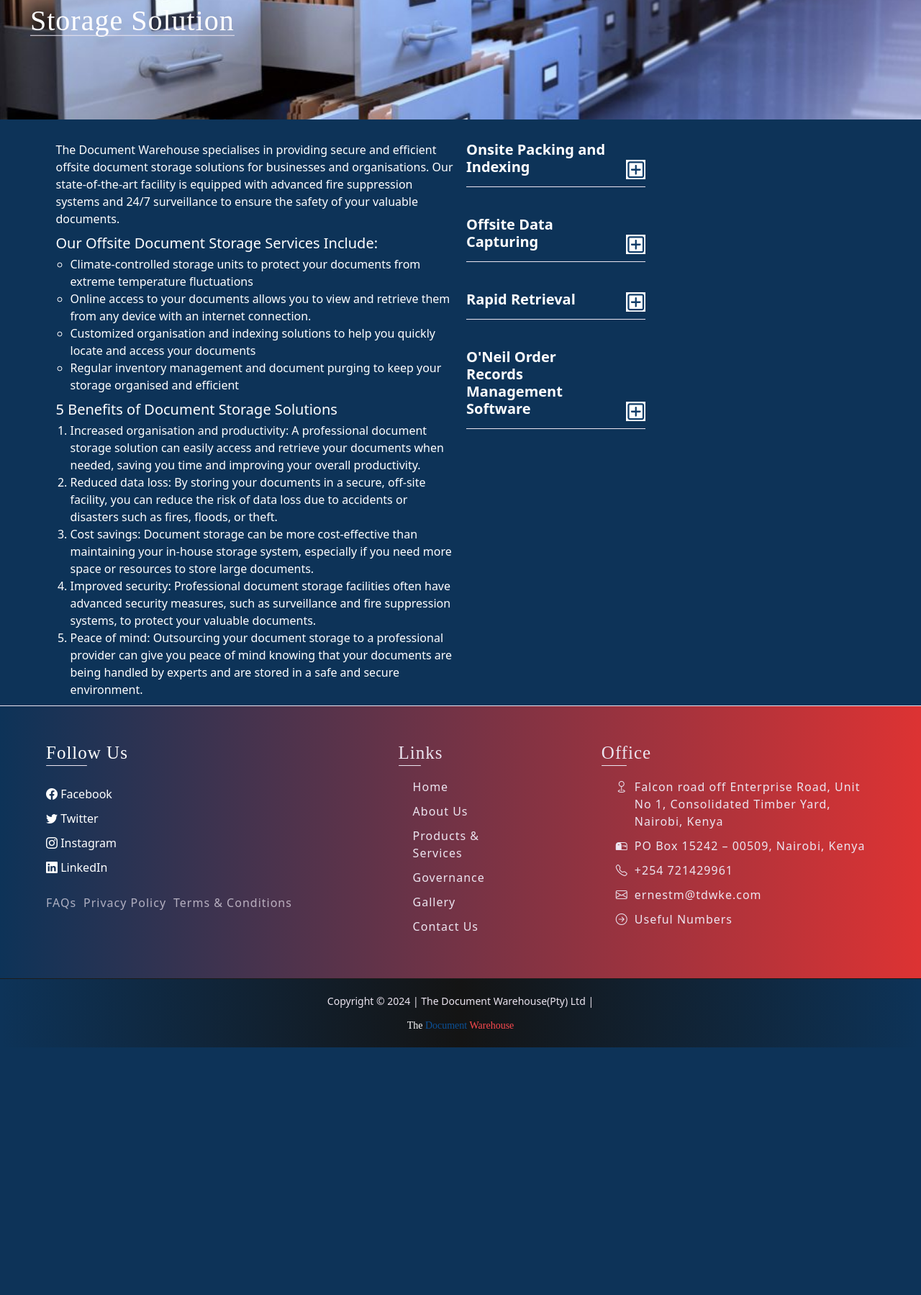
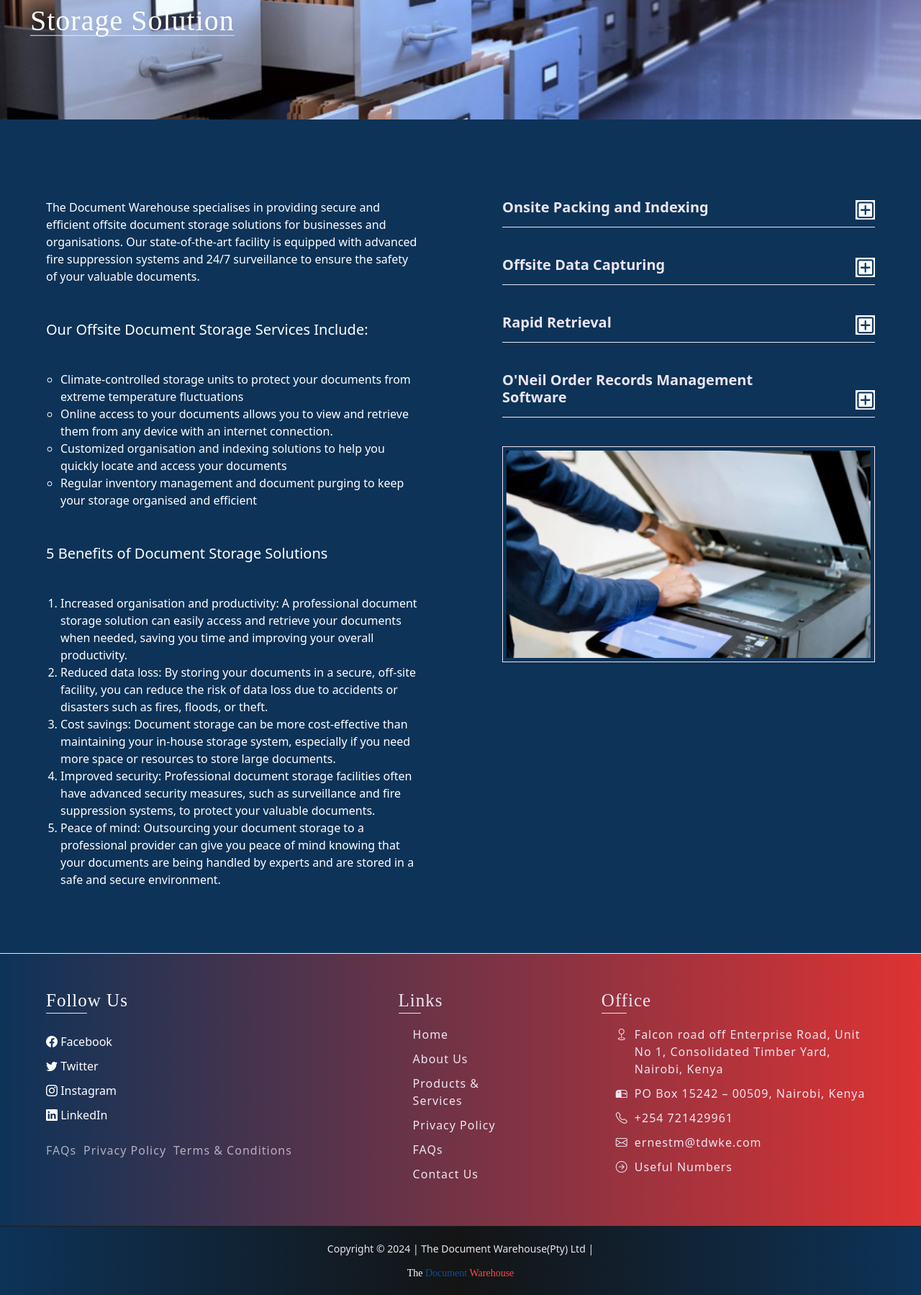
Before and after one commit to OwinoLucas/TDW, a Django app: page /sos/ in a window 1280 px wide. Shown: the part 194-1993 px from the top of the page at 72% size. Before the commit the page ends 1649 px from the top, so only its background shows below. Run offline with Django 5.2, Linux system fonts and the light colour scheme; some libraries are stand-ins or nearby versions; some web fonts are replaced.

Commit message:
clean up

```diff
--- a/tdwsite/templates/base.html
+++ b/tdwsite/templates/base.html
@@ -136,14 +136,14 @@
                             </li>
 
                             <li>
-                                <a href="{% url 'enquiry' %}" onclick="">
-                                    Governance
+                                <a href="{% url 'policy' %}" onclick="">
+                                    Privacy Policy
                                 </a>
                             </li>
 
                             <li>
-                                <a href="{% url 'pics' %}" onclick="">
-                                    Gallery
+                                <a href="{% url 'FAQs' %}" onclick="">
+                                    FAQs
                                 </a>
                             </li>
 
--- a/tdwsite/templates/index.html
+++ b/tdwsite/templates/index.html
@@ -2,7 +2,7 @@
 {% load static %}
 {% block content %}
 <section class="home-sec">
-    <img class="img-cnt" src="{% static 'images/bg.jpeg' %}"
+    <img class="img-cnt" src="{% static 'images/pic14.jpg' %}"
         alt="Welcome to TDW"
         title="Welcome to TDW"
         style="background-attachment: fixed; background-repeat: no-repeat; background-position: center;"/>
--- a/tdwsite/templates/nav.html
+++ b/tdwsite/templates/nav.html
@@ -121,17 +121,17 @@
                 <div class="dropdown" onclick="">
                     <ul>
                         <li class="dropdown-link" onclick="">
-                            <a href="{% url 'dpa' %}" onclick="">
+                            <a href="https://thedocumentwarehouse.com/ken/wp-content/uploads/sites/5/2023/08/DATA-PROTECTION-POLICY.docx.pdf" onclick="">
                                 Data Protection Act Kenya, 2019
                             </a>
                         </li>
-                        <li class="dropdown-link" onclick="">
+                        <!-- <li class="dropdown-link" onclick="">
                             <a href="{% url 'enquiry' %}" onclick="">
                                 Enquiry
-                        </li>
+                        </li> -->
                         <li class="dropdown-link" onclick="">
-                            <a href="https://thedocumentwarehouse.com/ken/wp-content/uploads/sites/5/2023/08/DATA-PROTECTION-POLICY.docx.pdf" onclick="">
-                                Policy
+                            <a href="{% url 'policy' %}" onclick="">
+                                Privacy Policy
                         </li>
                         <li class="dropdown-link" onclick="">
                             <a href="{% url 'downloads' %}" onclick="">
--- a/tdwsite/templates/prod&services/sos.html
+++ b/tdwsite/templates/prod&services/sos.html
@@ -15,16 +15,11 @@
     </div>
 </section>
 <br><br>
-<section class="section" style="color: white;">
-
-    <div class="container">
 
 
-        <div class="row row-small align-equal" id="row-555228593">
-
-
-            <div id="col-1892868598" class="col medium-6 small-12 large-6">
-                <div class="col-inner" style="font-size: initial;">
+<section class="tp-btm-sec">
+    <div class="gen-cnt">
+        <div class="left-cnt extra-gap" style="font-size: initial;">
 
             <p style="color: white;">The Document Warehouse specialises in providing secure and efficient offsite document storage solutions for businesses and organisations. Our state-of-the-art facility is equipped with advanced fire suppression systems and 24/7 surveillance to ensure the safety of your valuable documents.</p>
             <h2 style="color: white;">Our Offsite Document Storage Services Include:</h2>
@@ -42,15 +37,8 @@
                 <li>Improved security: Professional document storage facilities often have advanced security measures, such as surveillance and fire suppression systems, to protect your valuable documents.</li>
                 <li>Peace of mind: Outsourcing your document storage to a professional provider can give you peace of mind knowing that your documents are being handled by experts and are stored in a safe and secure environment.</li>
             </ol>
-
-
-                </div>
         </div>
 
-
-
-            <div class="col medium-6 small-12 large-6">
-                <div class="col-inner" >
         <div class="rt-cnt scroll-cnt extra-gap" data-aos="zoom-in"
         data-aos-easing="ease-in-sine"
         data-aos-duration="800">
@@ -215,16 +203,14 @@
             </div>
 
 
+            <div class="activities-cnt-img" data-aos="zoom-in"
+                data-aos-easing="ease-in-sine"
+                data-aos-duration="800">
+                <img class="act-cnt-img" src="{% static 'images/pic.webp' %}">
+            </div>
 
         </div>
     </div>
-
-            </div>
-
-        </div>
-
-    </div>
-
 </section>
 
 {% endblock content %}
```
Also changed, not shown: tdwsite/templates/about-us/news.html (+13 -1 lines), static/images/Scanning.jpg (deleted), static/images/TDW-Combox-website-imeag.png (deleted), static/images/Vault.jpg (deleted), static/images/pic17.jpg (deleted). Lines whose indentation alone changed are shown as unchanged.
